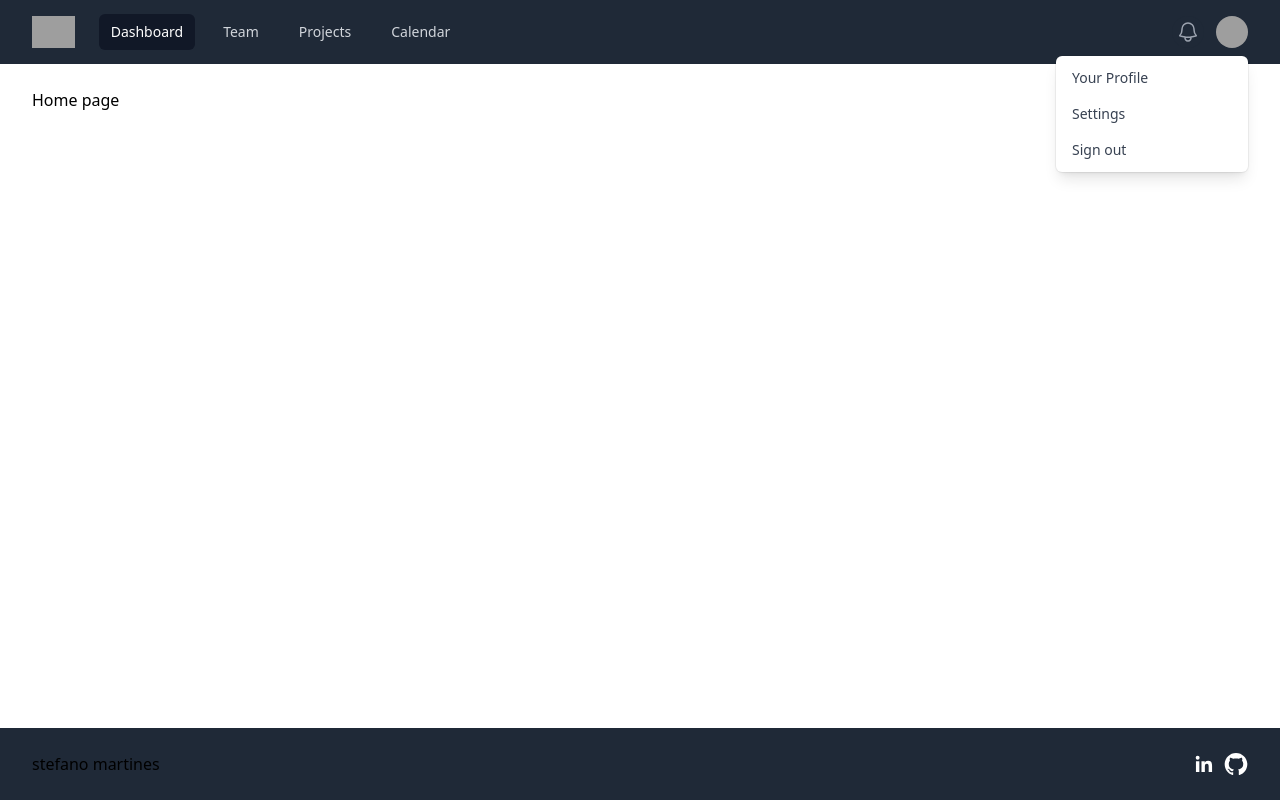
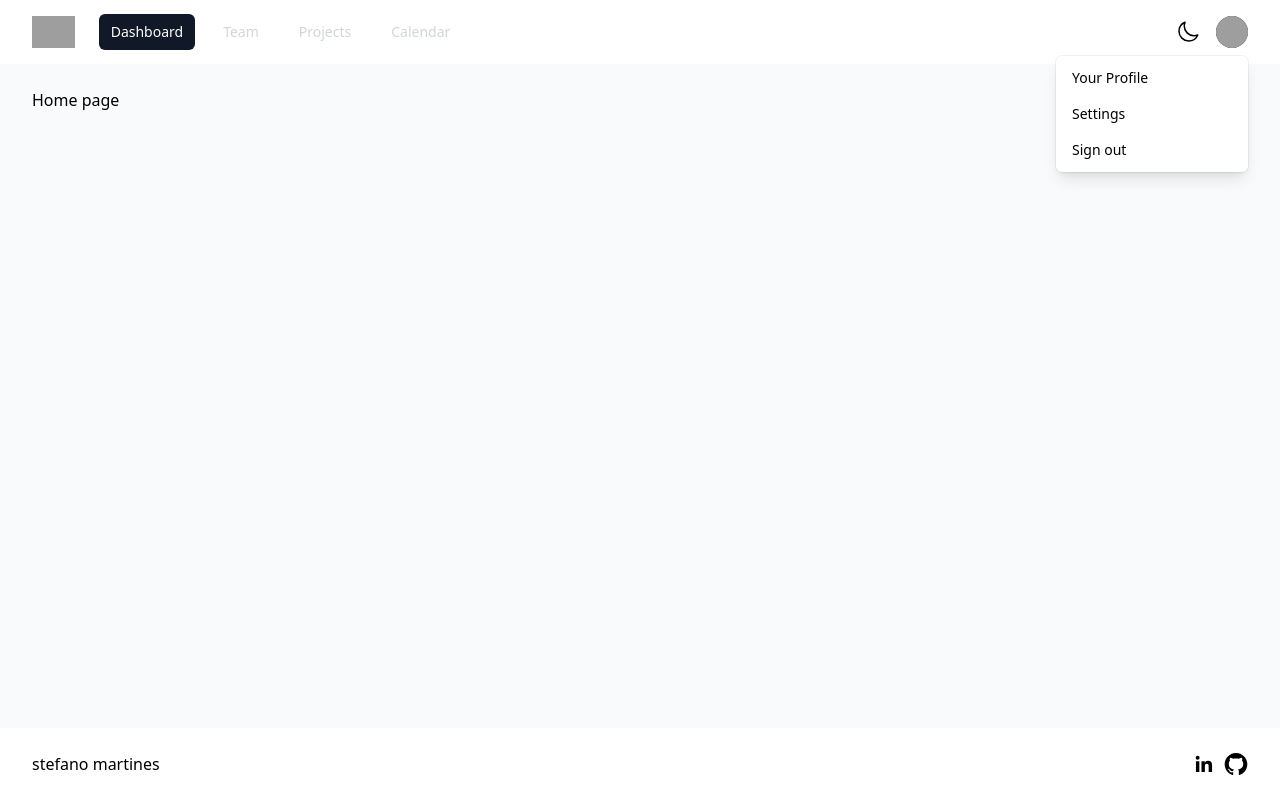
Before and after one commit to weetrax/nextjs-ts-tailwind-boilerplate, a Next.js app: page / in a window 1280 px wide. Both pictures are taken after a click on the button "Open user menu". Built offline with nearby package versions, Linux system fonts and the light colour scheme; grey boxes are pictures that could not be loaded.

Commit message:
theme provider refacto

```diff
--- a/package.json
+++ b/package.json
@@ -19,6 +19,7 @@
     "eslint": "8.35.0",
     "eslint-config-next": "13.2.3",
     "next": "13.2.3",
+    "next-themes": "^0.2.1",
     "react": "18.2.0",
     "react-dom": "18.2.0",
     "typescript": "4.9.5"
--- a/src/components/Layout/Footer/Footer.tsx
+++ b/src/components/Layout/Footer/Footer.tsx
@@ -1,14 +1,17 @@
 import * as React from "react";
+import Container from "../Container";
 import PropTypes from "prop-types";
-import Container from "../Container";
+import { useTheme } from "next-themes";
 
 type FooterProps = {
   //
 };
 
 const Footer: React.FC<FooterProps> = () => {
+  const { theme } = useTheme();
+
   return (
-    <div className="bg-gray-800 py-6">
+    <div className="bg-white dark:bg-neutral-900 py-6">
       <Container>
         <div className="flex flex-col md:flex-row gap-2 justify-between items-center">
           <div>stefano martines</div>
@@ -19,7 +22,7 @@ const Footer: React.FC<FooterProps> = () => {
                 className="w-6 h-6 cursor-pointer group-hover:-translate-y-1 duration-200 ease-in-out transition-transform"
               >
                 <path
-                  fill="#fff"
+                  fill={theme === "dark" ? "white" : "black"}
                   d="M21.06 48.73h18.11V107H21.06zm9.06-29a10.5 10.5 0 11-10.5 10.49 10.5 10.5 0 0110.5-10.49M50.53 48.73h17.36v8h.24c2.42-4.58 8.32-9.41 17.13-9.41C103.6 47.28 107 59.35 107 75v32H88.89V78.65c0-6.75-.12-15.44-9.41-15.44s-10.87 7.36-10.87 15V107H50.53z"
                 ></path>
               </svg>
@@ -29,7 +32,7 @@ const Footer: React.FC<FooterProps> = () => {
                 viewBox="0 0 128 128"
                 className="w-6 h-6 cursor-pointer group-hover:-translate-y-1 duration-200 ease-in-out transition-transform"
               >
-                <g fill="#fff">
+                <g fill={theme === "dark" ? "white" : "black"}>
                   <path
                     fill-rule="evenodd"
                     clip-rule="evenodd"
--- a/src/components/Layout/Navbar/Navbar.tsx
+++ b/src/components/Layout/Navbar/Navbar.tsx
@@ -2,9 +2,14 @@ import clsx from "clsx";
 import Container from "../Container";
 import PropTypes from "prop-types";
 import React, { Fragment } from "react";
-import { Bars3Icon, BellIcon, XMarkIcon } from "@heroicons/react/24/outline";
+import {
+  Bars3Icon,
+  MoonIcon,
+  SunIcon,
+  XMarkIcon,
+} from "@heroicons/react/24/outline";
 import { Disclosure, Menu, Transition } from "@headlessui/react";
-
+import { useTheme } from "next-themes";
 type NavbarProps = {
   //
 };
@@ -17,8 +22,14 @@ const navigation = [
 ];
 
 const Navbar: React.FC<NavbarProps> = () => {
+  const { theme, setTheme } = useTheme();
+
+  const toggleTheme = () => {
+    setTheme(theme === "dark" ? "light" : "dark");
+  };
+
   return (
-    <Disclosure as="nav" className="bg-gray-800">
+    <Disclosure as="nav" className="bg-white dark:bg-neutral-900">
       {({ open }) => (
         <>
           <Container>
@@ -70,16 +81,27 @@ const Navbar: React.FC<NavbarProps> = () => {
               <div className="absolute inset-y-0 right-0 flex items-center pr-2 sm:static sm:inset-auto sm:ml-6 sm:pr-0">
                 <button
                   type="button"
-                  className="rounded-full bg-gray-800 p-1 text-gray-400 hover:text-white focus:outline-none focus:ring-2 focus:ring-white focus:ring-offset-2 focus:ring-offset-gray-800"
+                  className="group p-1 transition-colors ease-in-out duration-150 focus:outline-none"
+                  onClick={toggleTheme}
                 >
-                  <span className="sr-only">View notifications</span>
-                  <BellIcon className="h-6 w-6" aria-hidden="true" />
+                  <span className="sr-only">Toggle dark mode</span>
+                  {theme === "dark" ? (
+                    <SunIcon
+                      className="h-6 w-6 group-hover:rotate-12 duration-150 transition-transform ease-in-out group-hover:fill-white"
+                      aria-hidden="true"
+                    />
+                  ) : (
+                    <MoonIcon
+                      className="h-6 w-6 group-hover:rotate-12 duration-150 transition-transform ease-in-out group-hover:fill-black"
+                      aria-hidden="true"
+                    />
+                  )}
                 </button>
 
                 {/* Profile dropdown */}
                 <Menu as="div" className="relative ml-3">
                   <div>
-                    <Menu.Button className="flex rounded-full bg-gray-800 text-sm focus:outline-none focus:ring-2 focus:ring-white focus:ring-offset-2 focus:ring-offset-gray-800">
+                    <Menu.Button className="flex rounded-full bg-gray-800 text-sm focus:outline-none">
                       <span className="sr-only">Open user menu</span>
                       <img
                         className="h-8 w-8 rounded-full"
@@ -104,7 +126,7 @@ const Navbar: React.FC<NavbarProps> = () => {
                             href="#"
                             className={clsx(
                               active ? "bg-gray-100" : "",
-                              "block px-4 py-2 text-sm text-gray-700"
+                              "block px-4 py-2 text-sm"
                             )}
                           >
                             Your Profile
@@ -117,7 +139,7 @@ const Navbar: React.FC<NavbarProps> = () => {
                             href="#"
                             className={clsx(
                               active ? "bg-gray-100" : "",
-                              "block px-4 py-2 text-sm text-gray-700"
+                              "block px-4 py-2 text-sm"
                             )}
                           >
                             Settings
@@ -130,7 +152,7 @@ const Navbar: React.FC<NavbarProps> = () => {
                             href="#"
                             className={clsx(
                               active ? "bg-gray-100" : "",
-                              "block px-4 py-2 text-sm text-gray-700"
+                              "block px-4 py-2 text-sm"
                             )}
                           >
                             Sign out
--- a/src/pages/_app.tsx
+++ b/src/pages/_app.tsx
@@ -1,13 +1,16 @@
 import Layout from "@/components/Layout";
 import "@/styles/globals.css";
 import type { AppProps } from "next/app";
+import { ThemeProvider } from "next-themes";
 
 export default function App({ Component, pageProps }: AppProps) {
   return (
-    <div className="flex flex-col min-h-screen justify-between">
-      <Layout>
-        <Component {...pageProps} />
-      </Layout>
-    </div>
+    <ThemeProvider attribute="class">
+      <div className="bg-gray-50 dark:bg-neutral-800 text-black dark:text-white flex flex-col min-h-screen justify-between">
+        <Layout>
+          <Component {...pageProps} />
+        </Layout>
+      </div>
+    </ThemeProvider>
   );
 }
--- a/src/pages/_document.tsx
+++ b/src/pages/_document.tsx
@@ -1,4 +1,3 @@
-import Layout from "@/components/Layout";
 import { Html, Head, Main, NextScript } from "next/document";
 
 export default function Document() {
--- /dev/null
+++ b/src/types.ts
@@ -0,0 +1,4 @@
+export enum ThemeEnum {
+    dark = "dark",
+    light = "light"
+  }
```
Also changed, not shown: 1 other file (tests, documents, lock files or other folders).
